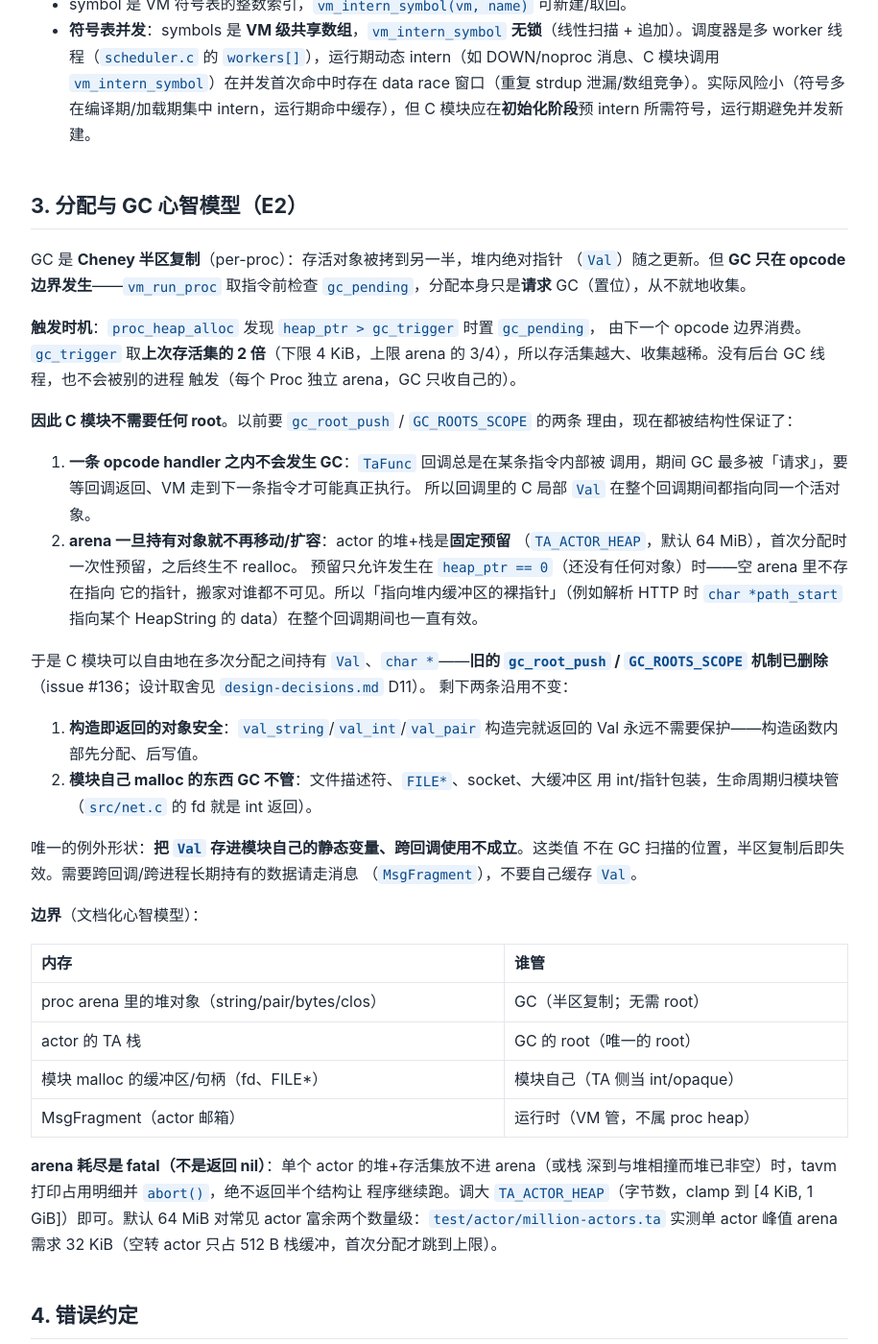
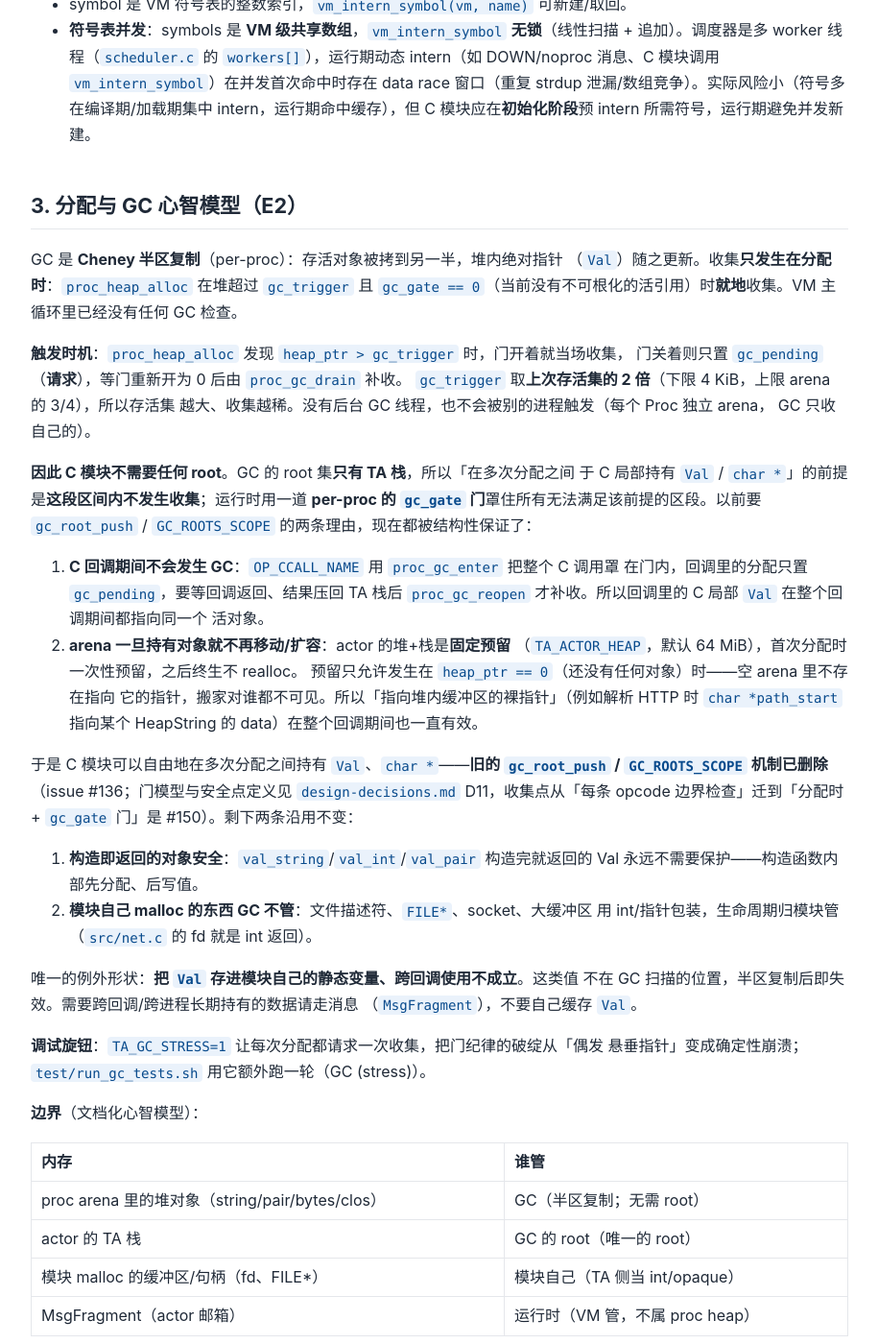
Before and after one commit to tiancaiamao/tinyactor, a Jekyll site: the page built from docs/c-module.md, in a window 1280 px wide and 1400 px high, scrolled down 1937 px. Shown: the whole window at 96% size, without its empty margins (182-1097 px from the left). Built offline with Jekyll 4.4.1, drawn with Linux system fonts in a browser that asks for light colours; our own code applies the rules of GitHub Pages for plain Markdown files.

Commit message:
docs: update stale GC model comments after allocation-time collection (#150)
Follow-up to review-phase2 P3-3: lib/http.c, lib/demo.c, docs/c-module.md
still justified callback safety with "collected at the next opcode
boundary" — the promise is unchanged but the reason is now the gc_gate
unrooted-region discipline. Also swept docs/improvement-plan.md and
ROADMAP.md for the same stale wording.

Comment-only; no code changes.

Eval: .pge/eval-task-gc-stale-docs.md (PASS)

```diff
--- a/docs/c-module.md
+++ b/docs/c-module.md
@@ -72,20 +72,25 @@ TA 值 = 64 位 tagged union（`typedef uint64_t Val`）。模块能见到的全
 ## 3. 分配与 GC 心智模型（E2）
 
 GC 是 **Cheney 半区复制**（per-proc）：存活对象被拷到另一半，堆内绝对指针
-（`Val`）随之更新。但 **GC 只在 opcode 边界发生**——`vm_run_proc` 取指令前检查
-`gc_pending`，分配本身只是**请求** GC（置位），从不就地收集。
+（`Val`）随之更新。收集**只发生在分配时**：`proc_heap_alloc` 在堆超过
+`gc_trigger` 且 `gc_gate == 0`（当前没有不可根化的活引用）时**就地**收集。VM 主
+循环里已经没有任何 GC 检查。
 
-**触发时机**：`proc_heap_alloc` 发现 `heap_ptr > gc_trigger` 时置 `gc_pending`，
-由下一个 opcode 边界消费。`gc_trigger` 取**上次存活集的 2 倍**（下限 4 KiB，上限
-arena 的 3/4），所以存活集越大、收集越稀。没有后台 GC 线程，也不会被别的进程
-触发（每个 Proc 独立 arena，GC 只收自己的）。
+**触发时机**：`proc_heap_alloc` 发现 `heap_ptr > gc_trigger` 时，门开着就当场收集，
+门关着则只置 `gc_pending`（**请求**），等门重新开为 0 后由 `proc_gc_drain` 补收。
+`gc_trigger` 取**上次存活集的 2 倍**（下限 4 KiB，上限 arena 的 3/4），所以存活集
+越大、收集越稀。没有后台 GC 线程，也不会被别的进程触发（每个 Proc 独立 arena，
+GC 只收自己的）。
 
-**因此 C 模块不需要任何 root**。以前要 `gc_root_push` / `GC_ROOTS_SCOPE` 的两条
-理由，现在都被结构性保证了：
+**因此 C 模块不需要任何 root**。GC 的 root 集**只有 TA 栈**，所以「在多次分配之间
+于 C 局部持有 `Val` / `char *`」的前提是**这段区间内不发生收集**；运行时用一道
+**per-proc 的 `gc_gate` 门**罩住所有无法满足该前提的区段。以前要 `gc_root_push` /
+`GC_ROOTS_SCOPE` 的两条理由，现在都被结构性保证了：
 
-1. **一条 opcode handler 之内不会发生 GC**：`TaFunc` 回调总是在某条指令内部被
-   调用，期间 GC 最多被「请求」，要等回调返回、VM 走到下一条指令才可能真正执行。
-   所以回调里的 C 局部 `Val` 在整个回调期间都指向同一个活对象。
+1. **C 回调期间不会发生 GC**：`OP_CCALL_NAME` 用 `proc_gc_enter` 把整个 C 调用罩
+   在门内，回调里的分配只置 `gc_pending`，要等回调返回、结果压回 TA 栈后
+   `proc_gc_reopen` 才补收。所以回调里的 C 局部 `Val` 在整个回调期间都指向同一个
+   活对象。
 2. **arena 一旦持有对象就不再移动/扩容**：actor 的堆+栈是**固定预留**
    （`TA_ACTOR_HEAP`，默认 64 MiB），首次分配时一次性预留，之后终生不 realloc。
    预留只允许发生在 `heap_ptr == 0`（还没有任何对象）时——空 arena 里不存在指向
@@ -93,8 +98,9 @@ arena 的 3/4），所以存活集越大、收集越稀。没有后台 GC 线程
    `char *path_start` 指向某个 HeapString 的 data）在整个回调期间也一直有效。
 
 于是 C 模块可以自由地在多次分配之间持有 `Val`、`char *`——**旧的 `gc_root_push` /
-`GC_ROOTS_SCOPE` 机制已删除**（issue #136；设计取舍见 `design-decisions.md` D11）。
-剩下两条沿用不变：
+`GC_ROOTS_SCOPE` 机制已删除**（issue #136；门模型与安全点定义见
+`design-decisions.md` D11，收集点从「每条 opcode 边界检查」迁到「分配时 + `gc_gate`
+门」是 #150）。剩下两条沿用不变：
 
 1. **构造即返回的对象安全**：`val_string`/`val_int`/`val_pair` 构造完就返回的 Val
    永远不需要保护——构造函数内部先分配、后写值。
@@ -104,6 +110,9 @@ arena 的 3/4），所以存活集越大、收集越稀。没有后台 GC 线程
 唯一的例外形状：**把 `Val` 存进模块自己的静态变量、跨回调使用不成立**。这类值
 不在 GC 扫描的位置，半区复制后即失效。需要跨回调/跨进程长期持有的数据请走消息
 （`MsgFragment`），不要自己缓存 `Val`。
+
+**调试旋钮**：`TA_GC_STRESS=1` 让每次分配都请求一次收集，把门纪律的破绽从「偶发
+悬垂指针」变成确定性崩溃；`test/run_gc_tests.sh` 用它额外跑一轮（GC (stress)）。
 
 **边界**（文档化心智模型）：
 
```
Also changed, not shown: ROADMAP.md (+2 -2 lines), docs/improvement-plan.md (+4 -3 lines), 2 other files.
